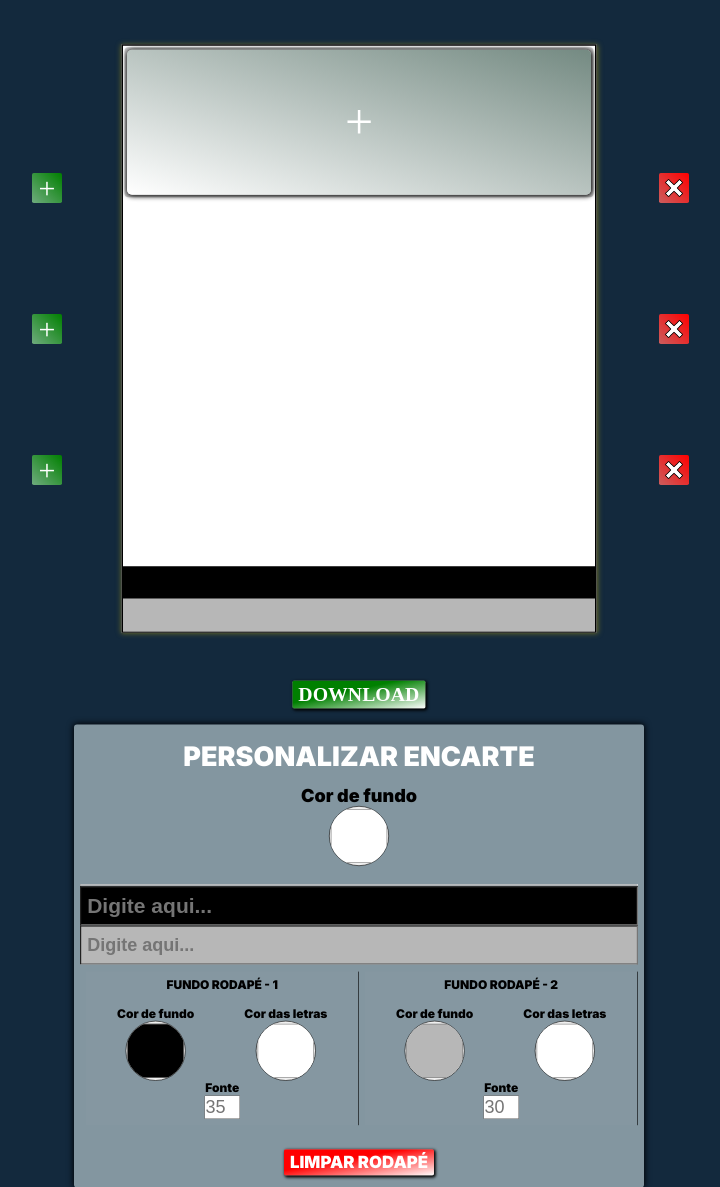
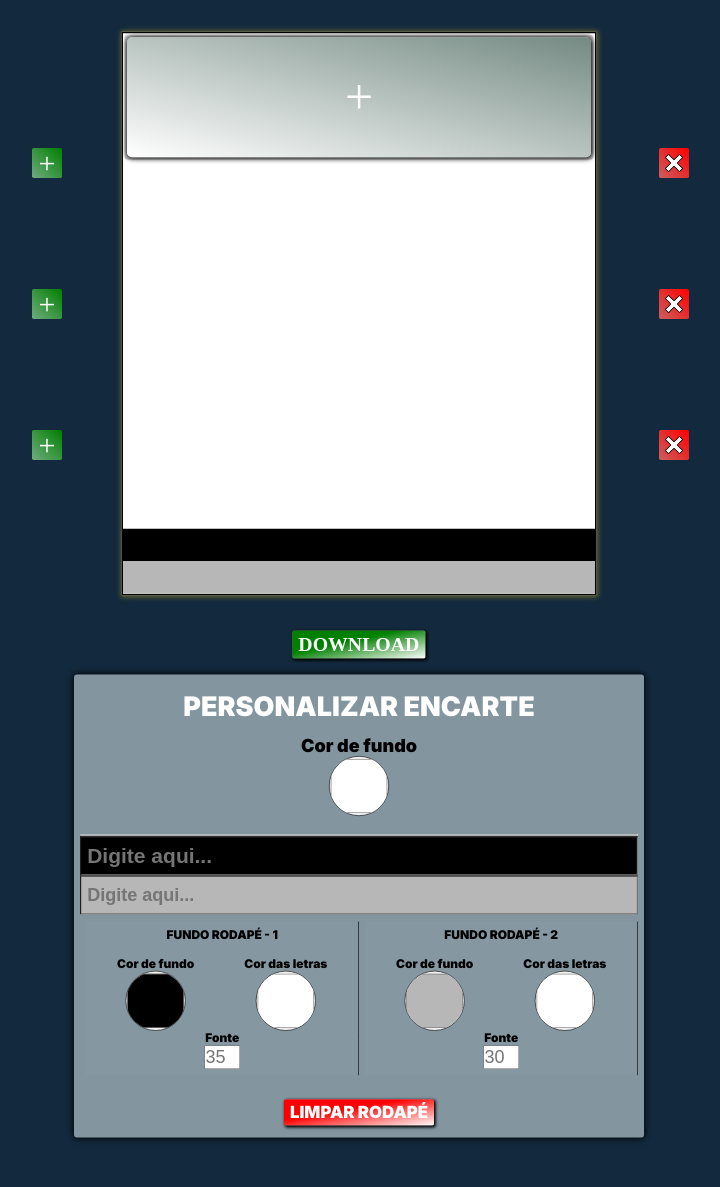
Before and after one commit to robson-magalhaes/Criar_encarte_basico, a PHP site: page /criarEncarte.html in a window 1280 px wide; the page is wider, and only the part inside the window is pictured. Shown: the top 1187 px of that part, without its empty margins (281-1001 px from the left). After the commit the page ends 1141 px from the top of that part, so only its background shows below. Run offline with PHP 8.4, Linux system fonts and the light colour scheme.

Commit message:
Atualizar o style_model.css

```diff
--- a/assets/css/style_model.css
+++ b/assets/css/style_model.css
@@ -36,7 +36,7 @@ main{
     margin: 10px;
     max-width: 950px;
     background-color: white;
-    min-height: 1110px;
+    min-height: 1060px;
     width: 950px;
     height:100%;
     box-shadow: 1px 1px 10px 2px rgb(105, 105, 39);
@@ -54,7 +54,7 @@ input{
     display: block;
 }
 #header-main{
-    height: 300px;
+    height: 250px;
     background-color: rgba(16, 16, 16, 0.219);
     cursor: pointer;
     display: flex;
```
